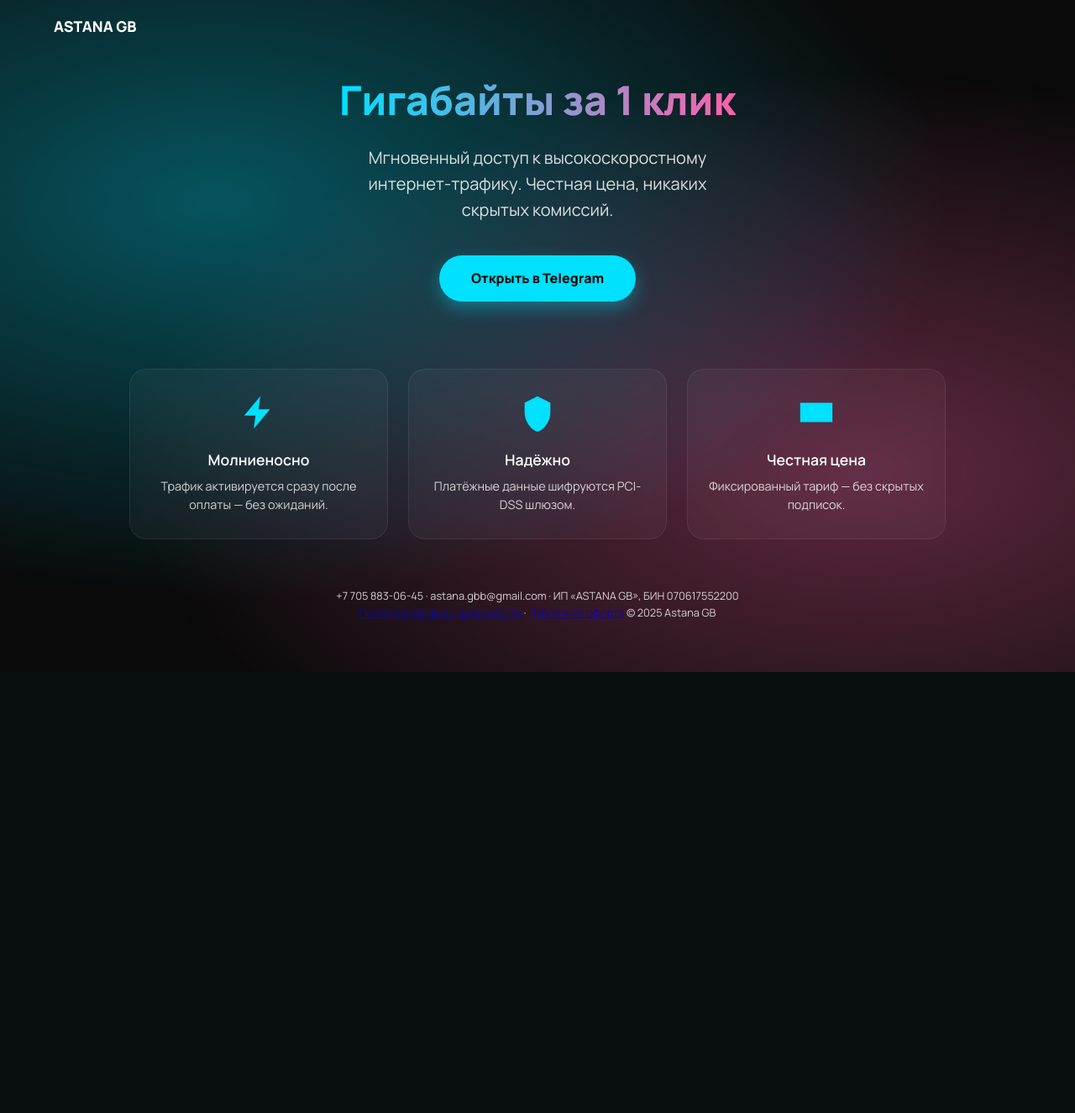
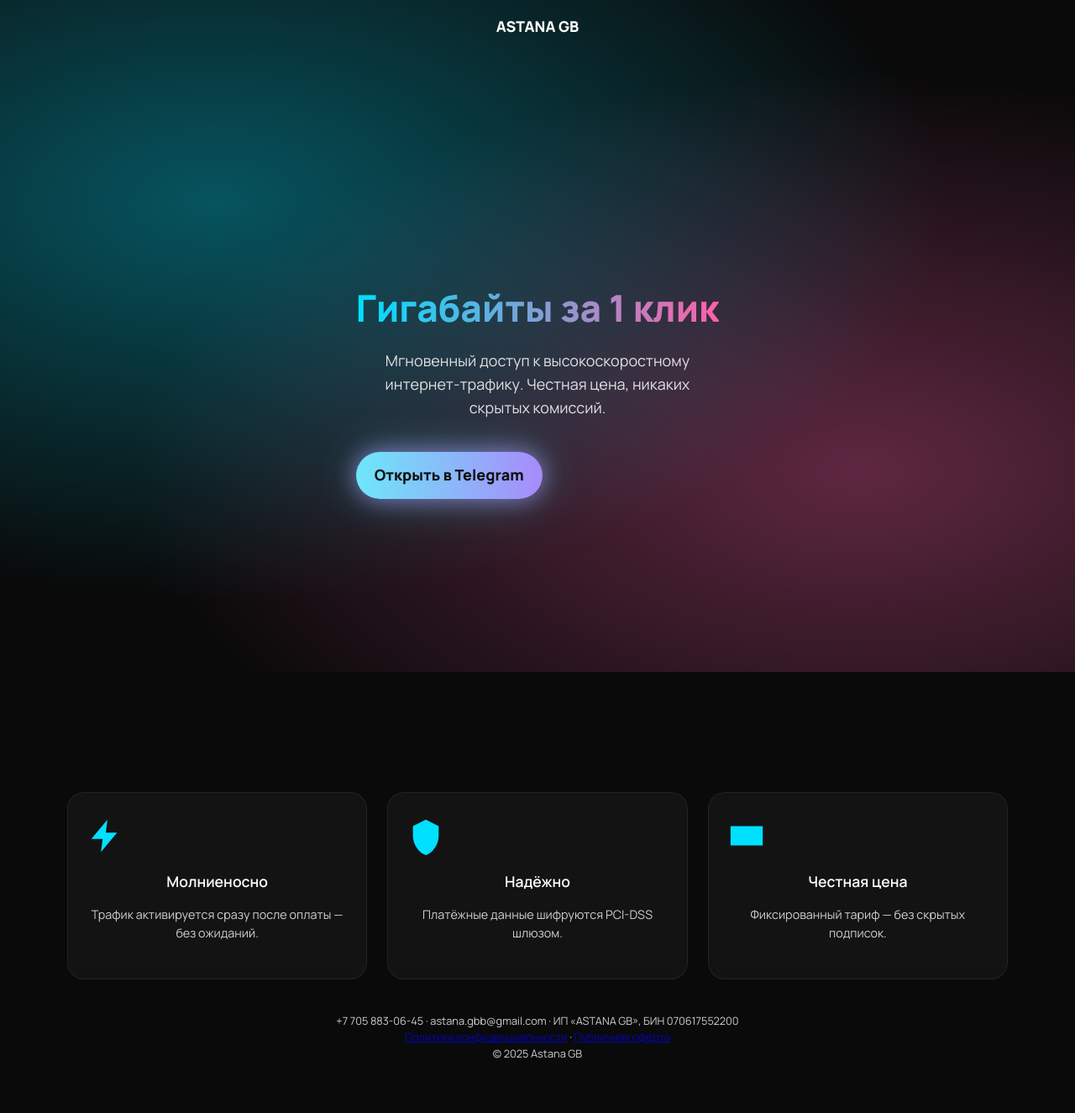
Before and after one commit to freeezxes/astanagb, a Flask app: page / in a window 1280 px wide. Shown: the whole page at 84% size. Before the commit the page ends 800 px from the top, so only its background shows below. Run offline with Flask 3, Linux system fonts and the light colour scheme.

Commit message:
fix(responsive): remove horizontal scroll; feat(analytics): GA4+Ads tg_click; seo: title/description; perf: images/lazy

```diff
--- /dev/null
+++ b/assets/css/base.css
@@ -0,0 +1,40 @@
+/* Layout safety */
+*,*::before,*::after{box-sizing:border-box}
+html,body{margin:0;padding:0;width:100%;overflow-x:hidden}
+img,video,canvas,svg{max-width:100%;height:auto;display:block}
+iframe{max-width:100%}
+
+/* Fluid type & spacing */
+:root{
+  --space: clamp(16px, 4vw, 40px);
+  --fs-base: clamp(16px, 1.6vw, 18px);
+  --fs-h1: clamp(28px, 6vw, 44px);
+  --fs-h2: clamp(22px, 4.5vw, 32px);
+}
+body{font-size:var(--fs-base);line-height:1.5}
+
+/* Container */
+.container{max-width:1200px;margin-inline:auto;padding-inline:var(--space)}
+
+/* Hero to keep CTA above the fold */
+.hero{min-height:100svh;display:grid;place-items:center;padding:var(--space)}
+
+/* Keep the existing glow-look CTA */
+.btn-glow{
+  display:inline-block;padding:14px 22px;border-radius:999px;
+  background:linear-gradient(90deg,#6ee7f9,#a78bfa);
+  color:#111;text-decoration:none;font-weight:700;
+  box-shadow:0 0 24px rgba(167,139,250,.6),0 0 48px rgba(110,231,249,.4);
+  transform:translateZ(0)
+}
+
+/* Generic blocks never exceed viewport */
+[class*="col"],[class*="block"],section,header,footer{max-width:100%}
+
+/* Helpers */
+.bg-cover{background-size:cover;background-position:center}
+
+/* Small screens adjustments (add more if needed) */
+@media (max-width:480px){
+  .hero{padding-top:24px;padding-bottom:24px}
+}
--- /dev/null
+++ b/assets/js/tracking.js
@@ -0,0 +1,32 @@
+(function () {
+  const sendGA = (name, params={}) => {
+    if (typeof gtag === 'function') gtag('event', name, params);
+  };
+
+  const tg = document.getElementById('tg-btn');
+  if (tg) {
+    tg.addEventListener('click', () => {
+      // GA4 custom event
+      sendGA('tg_click', {
+        event_category: 'engagement',
+        event_label: 't.me/astana_gb'
+      });
+      // Google Ads conversion (set your ID/label)
+      sendGA('conversion', {
+        send_to: 'AW-123456789/ABCDEF12345', // TODO: replace with real send_to
+        value: 0,
+        currency: 'KZT'
+      });
+    });
+  }
+
+  // Safety: track any other links to this TG URL across the page
+  document.addEventListener('click', (e) => {
+    const a = e.target.closest('a[href]');
+    if (!a) return;
+    const url = a.getAttribute('href') || '';
+    if (url.includes('t.me/astana_gb')) {
+      sendGA('tg_click', { event_category: 'engagement', event_label: url });
+    }
+  });
+})();
--- a/templates/index.html
+++ b/templates/index.html
@@ -1,50 +1,42 @@
 <!DOCTYPE html>
 <html lang="ru">
-
 <head>
   <meta charset="UTF-8">
-    <meta name="viewport" content="width=device-width,initial-scale=1">
-    <title>Gigabytes — моментальный интернет-трафик</title>
-    <meta name="description" content="Купите гигабайты за секунды: честная цена, мгновенное подключение.">
+  <meta name="viewport" content="width=device-width, initial-scale=1" />
+  <title>Гигабайты за 1 клик | Astana GB</title>
+  <meta name="description" content="Мгновенная покупка интернет-трафика без скрытых комиссий. Оплата онлайн, активация за 30 секунд.">
   <meta property="og:title" content="Gigabytes — быстрый интернет-трафик">
   <meta property="og:description" content="Покупайте трафик за 1 клик. Без скрытых комиссий.">
   <meta property="og:type" content="website">
   <meta property="og:image" content="https://astanagb.ru/og-image.png">
   <meta name="theme-color" content="#00e0ff">
 
-    <!-- Шрифт -->
   <link rel="preconnect" href="https://fonts.googleapis.com">
   <link rel="preconnect" href="https://fonts.gstatic.com" crossorigin>
+  <link rel="preconnect" href="https://www.googletagmanager.com">
+  <link rel="preconnect" href="https://www.google-analytics.com">
   <link href="https://fonts.googleapis.com/css2?family=Manrope:wght@400;600;800&display=swap" rel="stylesheet">
+  <link rel="stylesheet" href="/assets/css/base.css">
+  <script defer src="/assets/js/tracking.js"></script>
 
-    <!-- ===== CSS (≈3 KB) ===== -->
   <style>
     :root {
       --accent: #00e0ff;
-            /* неоновый голубой */
       --accent2: #ff5faa;
-            /* розовый */
       --dark: #0a0a0a;
       --light: #ffffff;
       font-family: 'Manrope', system-ui, sans-serif;
-        }
-
-        * {
-            box-sizing: border-box;
-            margin: 0
     }
 
     body {
       background: var(--dark);
       color: var(--light);
       line-height: 1.55;
-            overflow-x: hidden;
       display: flex;
       flex-direction: column;
-            min-height: 100dvh;
+      min-height: 100svh;
     }
 
-        /* ===== НЕОНОВЫЕ ВОЛНЫ ===== */
     .bg {
       position: fixed;
       inset: 0;
@@ -56,82 +48,42 @@
     }
 
     @keyframes bgmove {
-            to {
-                background-position: 30% 25%, 70% 75%
-            }
+      to { background-position: 30% 25%, 70% 75% }
     }
 
     header {
-            padding: 18px 5vw;
+      padding: 18px 0;
       font-weight: 800;
       font-size: 1.1rem;
       text-transform: uppercase;
     }
-        header a {
-            color: inherit;
-            text-decoration: none;
-        }
 
-        main {
-            flex: 1;
-            display: flex;
-            flex-direction: column;
-            align-items: center;
-            justify-content: center;
-            text-align: center;
-            padding: 0 6vw;
-        }
+    header a { color: inherit; text-decoration: none; }
 
     h1 {
-            font-size: clamp(2rem, 5vw, 3rem);
+      font-size: var(--fs-h1);
       font-weight: 800;
       background: linear-gradient(90deg, var(--accent), var(--accent2));
       background-clip: text;
-            /* стандартное */
       -webkit-background-clip: text;
-            /* нужно для Chrome / Safari */
       color: transparent;
-            margin-bottom: 1rem;
+      margin: 0 0 1rem 0;
+      text-align: center;
     }
-
 
     .subtitle {
       max-width: 38ch;
-            font-size: clamp(1rem, 2.5vw, 1.25rem);
+      font-size: var(--fs-base);
       opacity: .85;
-            margin-bottom: 2.4rem;
+      margin: 0 auto 2.4rem;
+      text-align: center;
     }
 
-        .btn {
-            display: inline-block;
-            padding: 15px 38px;
-            border-radius: 999px;
-            background: var(--accent);
-            color: var(--dark);
-            font-weight: 700;
-            font-size: 1rem;
-            text-decoration: none;
-            transition: transform .15s, box-shadow .15s;
-            box-shadow: 0 8px 20px rgba(0, 224, 255, .35);
-        }
-
-        .btn:hover {
-            transform: translateY(-2px);
-            box-shadow: 0 12px 24px rgba(0, 224, 255, .45);
-        }
-
-        .btn:active {
-            transform: translateY(1px);
-        }
-
-        /* ===== FEATURE GRID ===== */
     .grid {
       display: grid;
       gap: 24px;
       margin: 80px auto 0;
-            max-width: 1100px;
       grid-template-columns: repeat(auto-fit, minmax(240px, 1fr));
-            padding: 0 5vw;
     }
 
     .card {
@@ -144,64 +96,63 @@
       transition: background .2s;
     }
 
-        .card:hover {
-            background: rgba(255, 255, 255, .07)
-        }
+    .card:hover { background: rgba(255, 255, 255, .07); }
 
     .card svg {
       width: 46px;
       height: 46px;
       fill: var(--accent);
-            margin-bottom: 14px
+      margin-bottom: 14px;
     }
 
     .card h3 {
       font-size: 1.1rem;
       margin-bottom: .4rem;
-            font-weight: 600
+      font-weight: 600;
     }
 
-        .card p {
-            font-size: .9rem;
-            opacity: .8
-        }
+    .card p { font-size: .9rem; opacity: .8; }
 
     footer {
       margin-top: auto;
-            padding: 40px 5vw 60px;
+      padding: 40px 0 60px;
       font-size: .8rem;
       text-align: center;
-            opacity: .8
+      opacity: .8;
     }
 
     @media(max-width:480px) {
-            .grid {
-                margin-top: 60px
-            }
-
-            .card {
-                padding: 22px 18px
-            }
+      .grid { margin-top: 60px; }
+      .card { padding: 22px 18px; }
     }
   </style>
+
+  <script async src="https://www.googletagmanager.com/gtag/js?id=G-XXXXXXXXXX"></script>
+  <script>
+    window.dataLayer = window.dataLayer || [];
+    function gtag(){ dataLayer.push(arguments); }
+    gtag('js', new Date());
+
+    /* GA4 Measurement ID */
+    gtag('config', 'G-XXXXXXXXXX');
+
+    /* Google Ads Account ID (optional but recommended) */
+    gtag('config', 'AW-123456789'); // <- replace with Ads account ID
+  </script>
 </head>
+<body>
+  <div class="bg"></div>
+  <header class="container"><a href="/">ASTANA GB</a></header>
 
-<body>
+  <section class="hero container">
+    <div>
+      <h1>Гигабайты за 1 клик</h1>
+      <p class="subtitle">Мгновенный доступ к высокоскоростному интернет-трафику. Честная цена, никаких скрытых комиссий.</p>
+      <a class="btn-glow" id="tg-btn" href="https://t.me/astana_gb" target="_blank" rel="noopener">Открыть в Telegram</a>
+    </div>
+  </section>
 
-    <div class="bg"></div> <!-- анимированный фон -->
-
-    <header><a href="/">ASTANA GB</a></header>
-
-    <main>
-        <h1>Гигабайты за 1 клик</h1>
-        <p class="subtitle">Мгновенный доступ к высокоскоростному интернет-трафику. Честная цена, никаких скрытых
-            комиссий.</p>
-        <a id="telegramButton" class="btn" href="https://t.me/YourBot" target="_blank" rel="noopener noreferrer">
-            Открыть в Telegram
-        </a>
-
-        <!-- ===== FEATURE GRID ===== -->
-        <section class="grid">
+  <section class="grid container">
     <div class="card">
       <svg viewBox="0 0 24 24" aria-hidden="true">
         <path d="M13 2L3 14h7l-1 8 10-12h-7l1-8z" />
@@ -225,24 +176,14 @@
       <p>Фиксированный тариф — без скрытых подписок.</p>
     </div>
   </section>
-    </main>
 
-    <footer>
+  <footer class="container">
     +7 705 883-06-45 · astana.gbb@gmail.com · ИП «ASTANA GB», БИН 070617552200<br>
     <a href="/privacy" target="_blank" rel="noopener noreferrer">Политика конфиденциальности</a> ·
-        <a href="/offer" target="_blank" rel="noopener noreferrer">Публичная оферта</a>
-
+    <a href="/offer" target="_blank" rel="noopener noreferrer">Публичная оферта</a><br>
     © <span id="year"></span> Astana GB
   </footer>
 
-    <!-- Аналитика клика -->
-    <script>
-        document.getElementById('telegramButton').addEventListener('click', () => {
-            if (typeof gtag === 'function') gtag('event', 'click_telegram');
-            if (typeof ym === 'function') ym(11111111, 'reachGoal', 'click_telegram');
-        });
-        document.getElementById('year').textContent = new Date().getFullYear();
-    </script>
+  <script>document.getElementById('year').textContent = new Date().getFullYear();</script>
 </body>
-
 </html>
```
Lines whose indentation alone changed are shown as unchanged.
